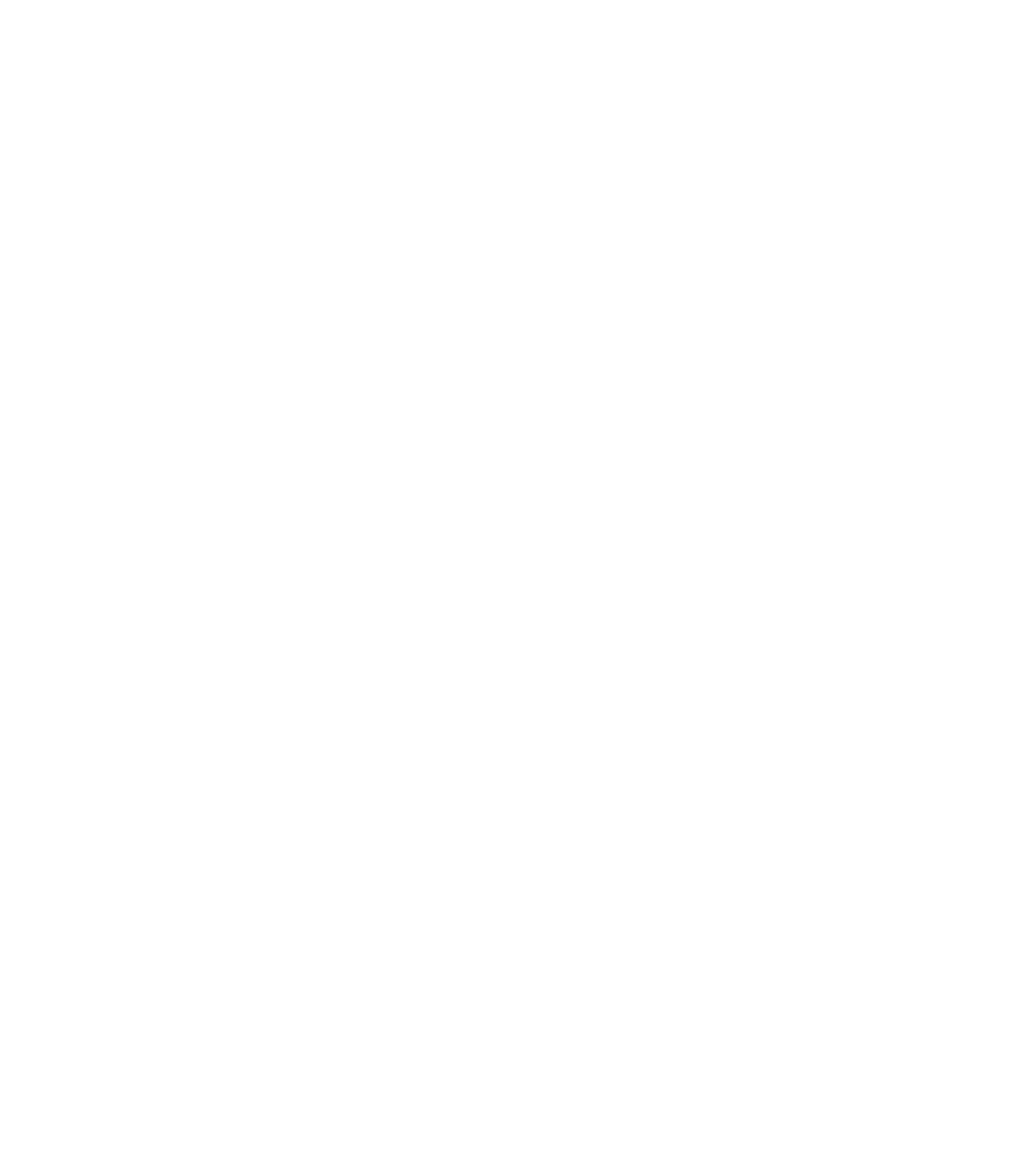
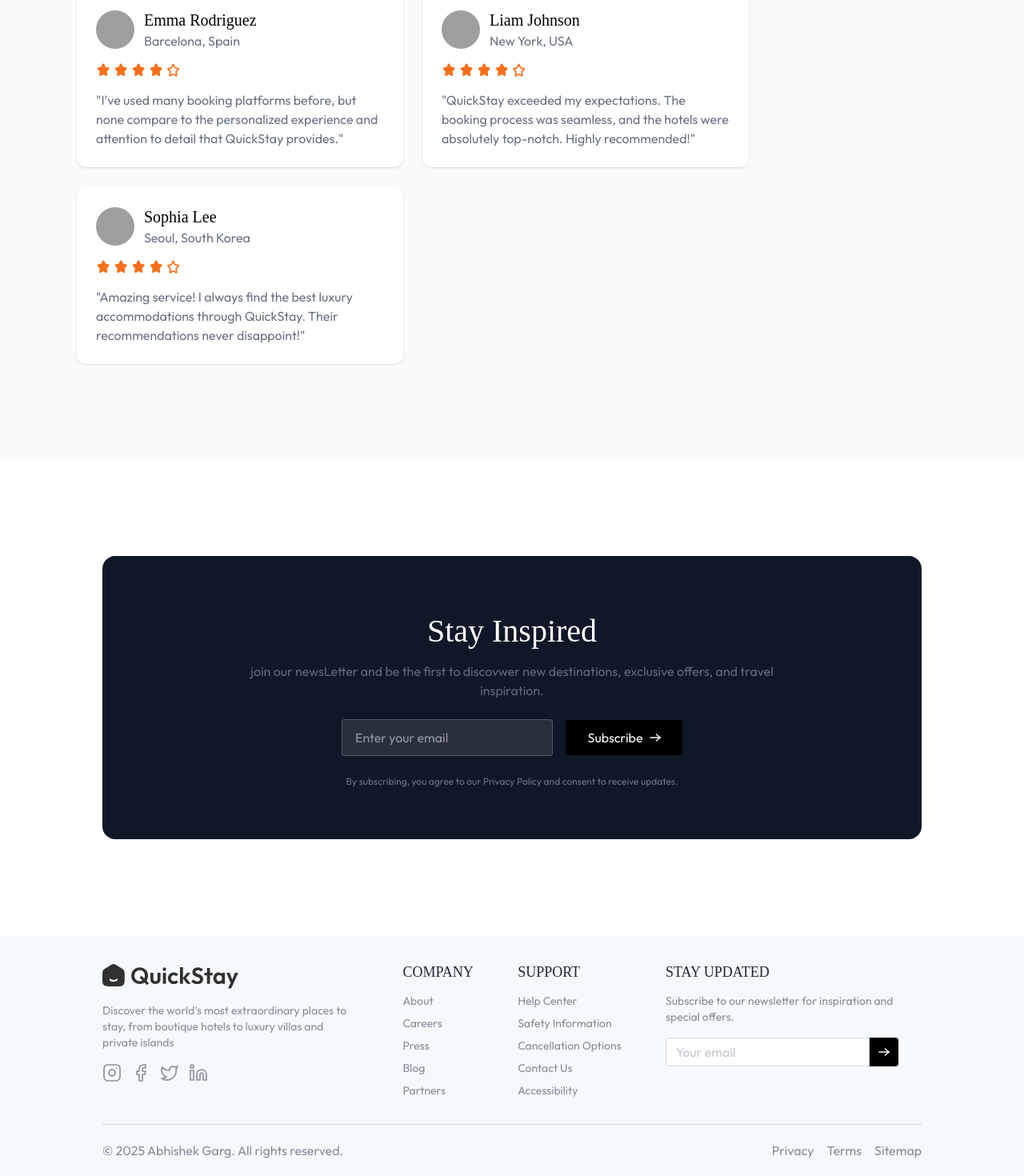
Before and after one commit to gargabhishek0987/Hotel-Booking-System, a React (Vite) app in the folder client/: page / in a window 1280 px wide. Shown: the part 2919-4389 px from the top of the page at 80% size. Before the commit the page ends 2630 px from the top, so only its background shows below. Built offline with nearby package versions, Linux system fonts and the light colour scheme; no server answers; grey boxes are pictures that could not be loaded.

Commit message:
added the Testimonial , Newsletter , Footer section in Home page - Completion of Homepage

```diff
--- a/client/src/App.jsx
+++ b/client/src/App.jsx
@@ -2,6 +2,7 @@ import React from 'react'
 import Navbar from './components/Navbar'
 import { Route, Routes, useLocation } from 'react-router-dom'
 import Home from './pages/Home';
+import Footer from './components/Footer';
 
 
 
@@ -19,7 +20,9 @@ const isOwnerPath = useLocation().pathname.includes("owner");
           <Route path='/' element={<Home/>} />
         </Routes>
 
+
       </div>
+      <Footer/>
     </div>
   )
 }
--- /dev/null
+++ b/client/src/components/Footer.jsx
@@ -0,0 +1,72 @@
+import React from 'react'
+import { assets } from '../assets/assets'
+
+const Footer = () => {
+  return (
+     <div className='bg-[#F6F9FC] text-gray-500/80 pt-8 px-6 md:px-16 lg:px-24 xl:px-32'>
+            <div className='flex flex-wrap justify-between gap-12 md:gap-6'>
+                <div className='max-w-80'>
+                    <img src={assets.logo} alt="logo" className='mb-4 h-8 md:h-9 invert opacity-80' />
+                  <p className='text-sm'>
+                      Discover the world's most extraordinary places to stay, from boutique hotels to luxury villas and private islands
+                  </p>
+                    <div className='flex items-center gap-3 mt-4'>
+                        <img src={assets.instagramIcon} alt="instagram-icon" className='w-6' />
+                        <img src={assets.facebookIcon} alt="facebook-icon" className='w-6' />
+                        <img src={assets.twitterIcon} alt="twitter-icon" className='w-6' />
+                        <img src={assets.linkendinIcon} alt="linkedin-icon" className='w-6' />
+
+                    </div>
+                </div>
+
+                <div>
+                    <p className=' font-playfair text-lg text-gray-800'>COMPANY</p>
+                    <ul className='mt-3 flex flex-col gap-2 text-sm'>
+                        <li><a href="#">About</a></li>
+                        <li><a href="#">Careers</a></li>
+                        <li><a href="#">Press</a></li>
+                        <li><a href="#">Blog</a></li>
+                        <li><a href="#">Partners</a></li>
+                    </ul>
+                </div>
+
+                <div>
+                    <p className=' font-playfair text-lg text-gray-800'>SUPPORT</p>
+                    <ul className='mt-3 flex flex-col gap-2 text-sm'>
+                        <li><a href="#">Help Center</a></li>
+                        <li><a href="#">Safety Information</a></li>
+                        <li><a href="#">Cancellation Options</a></li>
+                        <li><a href="#">Contact Us</a></li>
+                        <li><a href="#">Accessibility</a></li>
+                    </ul>
+                </div>
+
+                <div className='max-w-80'>
+                    <p className=' font-playfair text-lg text-gray-800'>STAY UPDATED</p>
+                    <p className='mt-3 text-sm'>
+                        Subscribe to our newsletter for inspiration and special offers.
+                    </p>
+                    <div className='flex items-center mt-4'>
+                        <input type="text" className='bg-white rounded-l border border-gray-300 h-9 px-3 outline-none' placeholder='Your email' />
+                      <button className='flex items-center justify-center bg-black h-9 w-9 aspect-square rounded-r'>
+                          <img src={assets.arrowIcon} alt="arrow-icon" className='w-3.5 invert' />
+
+
+                      </button>
+                    </div>
+                </div>
+            </div>
+            <hr className='border-gray-300 mt-8' />
+            <div className='flex flex-col md:flex-row gap-2 items-center justify-between py-5'>
+                <p>© {new Date().getFullYear()} Abhishek Garg. All rights reserved.</p>
+                <ul className='flex items-center gap-4'>
+                    <li><a href="#">Privacy</a></li>
+                    <li><a href="#">Terms</a></li>
+                    <li><a href="#">Sitemap</a></li>
+                </ul>
+            </div>
+        </div>
+  )
+}
+
+export default Footer
--- /dev/null
+++ b/client/src/components/NewsLetter.jsx
@@ -0,0 +1,22 @@
+import React from 'react'
+import { assets } from '../assets/assets'
+import Title from './Title'
+
+const NewsLetter = () => {
+  return (
+      <div className="flex flex-col items-center max-w-5xl lg:w-full rounded-2xl px-4 py-12 md:py-16 mx-2 lg:mx-auto my-30 bg-gray-900 text-white">
+          <Title title="Stay Inspired" subTitle='join our newsLetter and be the first to discovwer new destinations, exclusive offers, and travel inspiration. '/>
+
+
+            <div className="flex flex-col md:flex-row items-center justify-center gap-4 mt-6">
+                <input type="text" className="bg-white/10 px-4 py-2.5 border border-white/20 rounded outline-none max-w-66 w-full" placeholder="Enter your email" />
+              <button className="flex items-center justify-center gap-2 group bg-black px-4 md:px-7 py-2.5 rounded active:scale-95 transition-all">Subscribe
+                  <img src={assets.arrowIcon} alt="arrow-icon"className='w-3.5 invert group-hover:translate-x-1 transition-all' />
+              </button>
+            </div>
+            <p className="text-gray-500 mt-6 text-xs text-center">By subscribing, you agree to our Privacy Policy and consent to receive updates.</p>
+        </div>
+  )
+}
+
+export default NewsLetter
--- /dev/null
+++ b/client/src/components/StarRating.jsx
@@ -0,0 +1,14 @@
+import React from 'react'
+import { assets } from '../assets/assets'
+
+const StarRating = ({rating = 4 }) => {
+  return (
+    <>
+        {Array(5).fill('').map((_, index) => (
+         <img src={rating > index ? assets.starIconFilled : assets.starIconOutlined} alt="star-icon" className='w-4.5 h-4.5' />
+                            ))}
+    </>
+  )
+}
+
+export default StarRating
--- /dev/null
+++ b/client/src/components/Testimonial.jsx
@@ -0,0 +1,33 @@
+import React from 'react'
+import Title from './Title'
+import { testimonials } from '../assets/assets'
+import StarRating from './StarRating'
+
+
+const Testimonial = () => {
+  return (
+    <div className='flex flex-col items-center px-6 md:px-16 lg:px-24  bg-slate-50 pt-20 pb-30'>
+          <Title align='left' title='What Our Guests Say' subTitle='Discover why discerning travelers consistently choose QuickStay for their exclusive andluxurious accomodations around the world' />
+           <div className="flex flex-wrap items-center gap-6 mt-20">
+                {testimonials.map((testimonial) => (
+                    <div key={testimonial.id} className="bg-white p-6 rounded-xl shadow ">
+                        <div className="flex items-center gap-3">
+                            <img className="w-12 h-12 rounded-full" src={testimonial.image} alt={testimonial.name} />
+                            <div>
+                                <p className="font-playfair text-xl">{testimonial.name}</p>
+                                <p className="text-gray-500">{testimonial.address}</p>
+                            </div>
+                        </div>
+                        <div className="flex items-center gap-1 mt-4">
+                            <StarRating/>
+
+                        </div>
+                        <p className="text-gray-500 max-w-90 mt-4">"{testimonial.review}"</p>
+                    </div>
+                ))}
+            </div>
+    </div>
+  )
+}
+
+export default Testimonial
--- a/client/src/pages/Home.jsx
+++ b/client/src/pages/Home.jsx
@@ -2,13 +2,17 @@ import React from 'react'
 import Hero from '../components/Hero'
 import FeaturedDestination from '../components/FeaturedDestination'
 import ExclusiveOffers from '../components/ExclusiveOffers'
+import Testimonial from '../components/Testimonial'
+import NewsLetter from '../components/NewsLetter'
 
 const Home = () => {
   return (
     <>
       <Hero />
       <FeaturedDestination />
-      <ExclusiveOffers/>
+      <ExclusiveOffers />
+      <Testimonial />
+      <NewsLetter/>
     </>
   )
 }
```
